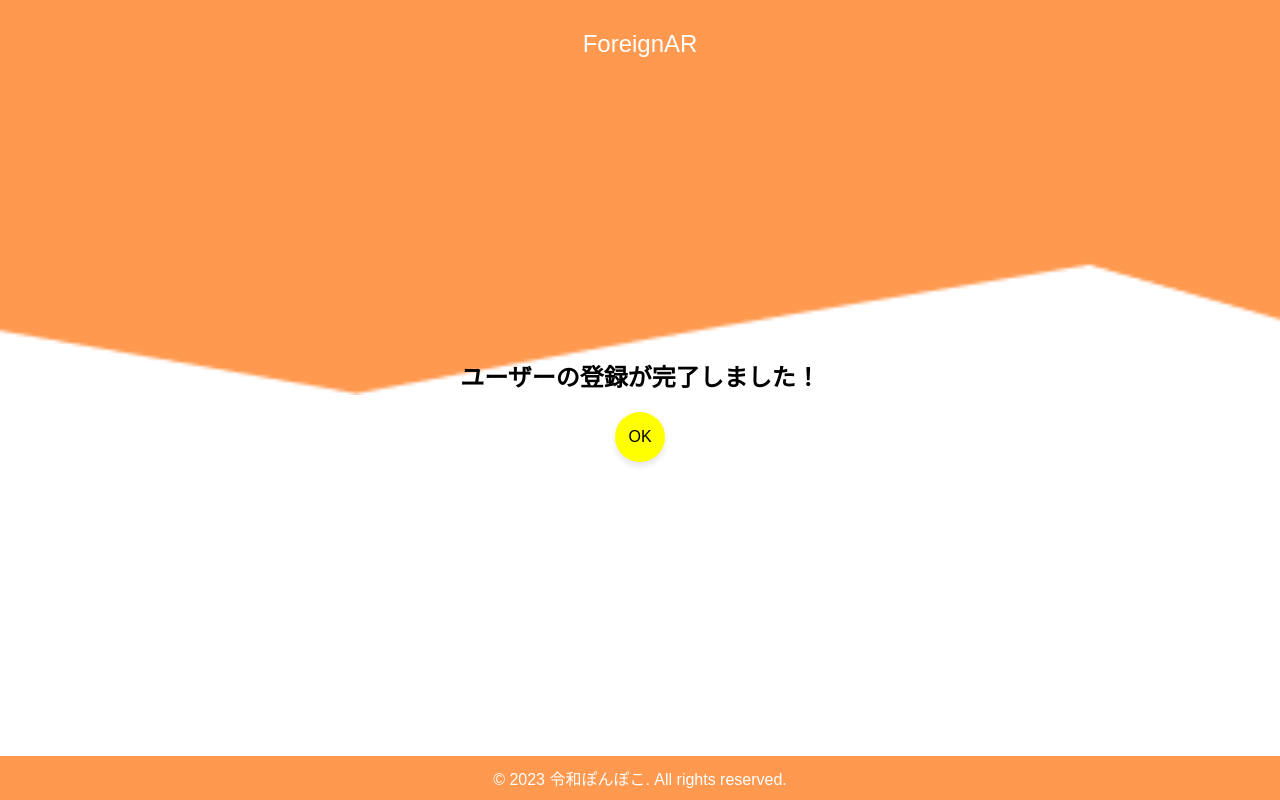
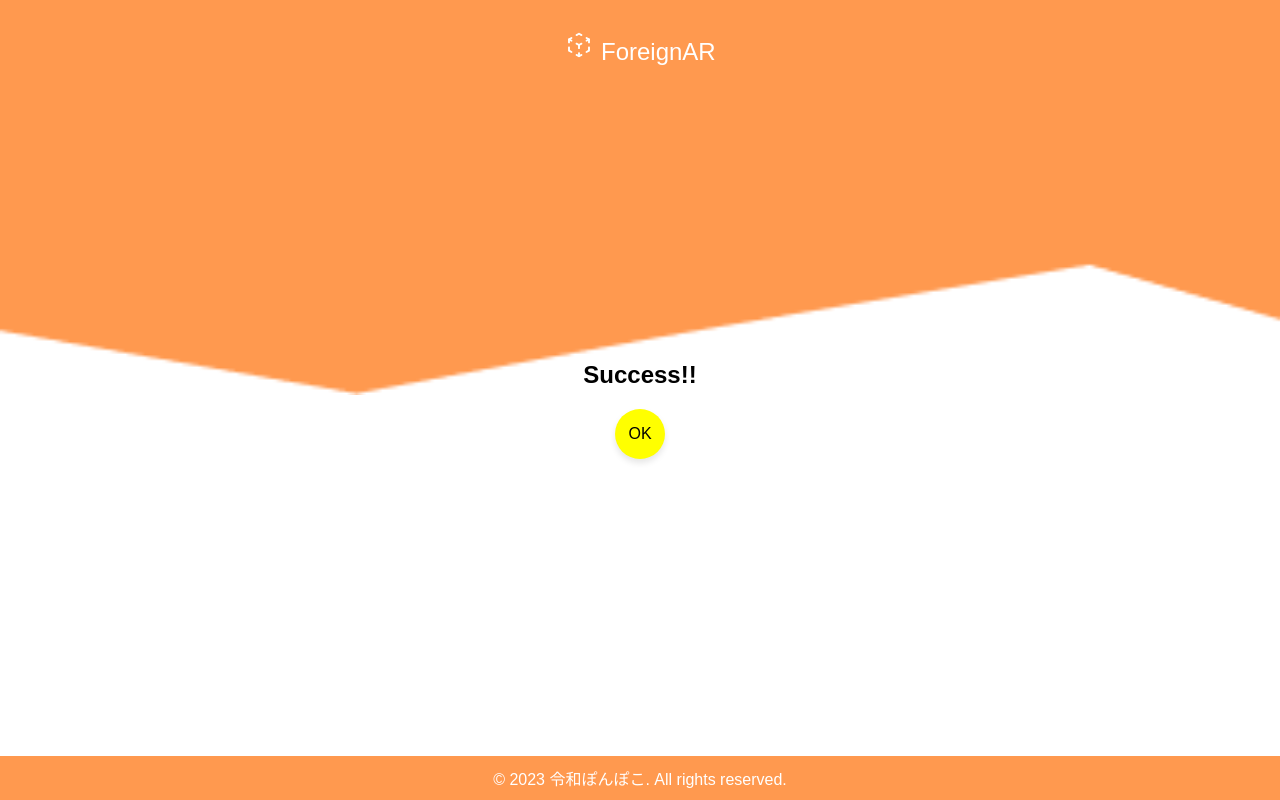
Before and after one commit to ReiwaPonpoco/KIH_hackathon, a plain HTML site: page html/signup_success.html in a window 1280 px wide. Drawn offline with Linux system fonts and the light colour scheme.

Commit message:
[FIX] confirm.css, signup.html, signup_success.htmlスタイル修正

```diff
--- a/css/confirm.css
+++ b/css/confirm.css
@@ -19,7 +19,7 @@ h1 {
 
 /* このCSSはサインアップフォームを整えるためのものです。 */
 #signupForm {
-    width: 60%;
+    width: 100%;
     max-width: 400px;  /* この値は任意で、フォームの最大幅を示しています。 */
     margin: 0 auto;   /* これによりフォームが中央に配置されます。 */
     display: flex;
@@ -27,7 +27,7 @@ h1 {
     align-items: center; /* ここで子要素（ボタンを含む）を中央に配置します */
 }
 #loginForm {
-    width: 60%;
+    width: 100%;
     max-width: 400px;  /* この値は任意で、フォームの最大幅を示しています。 */
     margin: 0 auto;   /* これによりフォームが中央に配置されます。 */
     display: flex;
@@ -57,7 +57,9 @@ label {
 
 input[type="text"],
 input[type="password"] {
-    width: 100%; /* フォームの入力部分を親要素の幅いっぱいに広げる */
+    width: 80%; /* フォームの入力部分を親要素の幅いっぱいに広げる */
+    margin-left: auto; /* これにより左側にマージンが自動的に適用されます */
+    margin-right: auto; /* これにより右側にマージンが自動的に適用されます */
     padding: 10px; /* 入力部分の中のテキストに少しスペースを入れる */
     box-sizing: border-box; /* paddingを含む全体の幅を固定 */
     border: 2px solid #FF994F; /* 縁の色を#FF994Fに設定 */
--- a/html/signup_success.html
+++ b/html/signup_success.html
@@ -14,8 +14,48 @@
 
 <body>
     <div class="App">
-        <header>ForeignAR</header>
-        <h2>ユーザーの登録が完了しました！</h2>
+        <header>
+            <svg width="30" height="30" viewBox="0 0 30 30" fill="none" xmlns="http://www.w3.org/2000/svg">
+                <path fill-rule="evenodd" clip-rule="evenodd"
+                    d="M5.00001 16.5625C5.51777 16.5625 5.93751 16.9822 5.93751 17.5V20.0707L7.95181 21.1785C8.40548 21.4281 8.57098 21.9981 8.32146 22.4518C8.07194 22.9055 7.50188 23.071 7.04821 22.8215L4.54821 21.4465C4.24863 21.2817 4.06251 20.9669 4.06251 20.625V17.5C4.06251 16.9822 4.48224 16.5625 5.00001 16.5625Z"
+                    fill="white" />
+                <path fill-rule="evenodd" clip-rule="evenodd"
+                    d="M8.32146 7.5482C8.57098 8.00188 8.40548 8.57193 7.95181 8.82145L5.93751 9.92932V12.5C5.93751 13.0178 5.51777 13.4375 5.00001 13.4375C4.48224 13.4375 4.06251 13.0178 4.06251 12.5V9.375C4.06251 9.0331 4.24863 8.71831 4.54821 8.55355L7.04821 7.17855C7.50188 6.92903 8.07194 7.09453 8.32146 7.5482Z"
+                    fill="white" />
+                <path fill-rule="evenodd" clip-rule="evenodd"
+                    d="M14.5482 2.92855C14.8295 2.77382 15.1705 2.77382 15.4518 2.92855L17.9518 4.30355C18.4055 4.55307 18.571 5.12312 18.3215 5.5768C18.0719 6.03047 17.5019 6.19597 17.0482 5.94645L15 4.81994L12.9518 5.94645C12.4981 6.19597 11.9281 6.03047 11.6786 5.5768C11.429 5.12312 11.5945 4.55307 12.0482 4.30355L14.5482 2.92855Z"
+                    fill="white" />
+                <path fill-rule="evenodd" clip-rule="evenodd"
+                    d="M21.6786 7.5482C21.9281 7.09453 22.4981 6.92903 22.9518 7.17855L25.4518 8.55355C25.7514 8.71831 25.9375 9.0331 25.9375 9.375V12.5C25.9375 13.0178 25.5178 13.4375 25 13.4375C24.4822 13.4375 24.0625 13.0178 24.0625 12.5V9.92932L22.0482 8.82145C21.5945 8.57193 21.429 8.00188 21.6786 7.5482Z"
+                    fill="white" />
+                <path fill-rule="evenodd" clip-rule="evenodd"
+                    d="M25 16.5625C25.5178 16.5625 25.9375 16.9822 25.9375 17.5V20.625C25.9375 20.9643 25.7541 21.2772 25.4581 21.443L22.9581 22.843C22.5063 23.096 21.935 22.9348 21.682 22.4831C21.429 22.0313 21.5902 21.46 22.0419 21.207L24.0625 20.0755V17.5C24.0625 16.9822 24.4822 16.5625 25 16.5625Z"
+                    fill="white" />
+                <path fill-rule="evenodd" clip-rule="evenodd"
+                    d="M11.6786 24.4232C11.9281 23.9695 12.4981 23.804 12.9518 24.0535L15 25.1801L17.0482 24.0535C17.5019 23.804 18.0719 23.9695 18.3215 24.4232C18.571 24.8769 18.4055 25.4469 17.9518 25.6964L15.4518 27.0715C15.1705 27.2262 14.8295 27.2262 14.5482 27.0715L12.0482 25.6964C11.5945 25.4469 11.429 24.8769 11.6786 24.4232Z"
+                    fill="white" />
+                <path fill-rule="evenodd" clip-rule="evenodd"
+                    d="M18.3215 13.1732C18.571 13.6269 18.4055 14.1969 17.9518 14.4465L15.4518 15.8215C14.9981 16.071 14.4281 15.9055 14.1786 15.4518C13.929 14.9981 14.0945 14.4281 14.5482 14.1785L17.0482 12.8035C17.5019 12.554 18.0719 12.7195 18.3215 13.1732Z"
+                    fill="white" />
+                <path fill-rule="evenodd" clip-rule="evenodd"
+                    d="M25.8215 8.9232C26.071 9.37688 25.9055 9.94693 25.4518 10.1965L22.9518 11.5715C22.4981 11.821 21.9281 11.6555 21.6786 11.2018C21.429 10.7481 21.5945 10.1781 22.0482 9.92855L24.5482 8.55355C25.0019 8.30403 25.5719 8.46953 25.8215 8.9232Z"
+                    fill="white" />
+                <path fill-rule="evenodd" clip-rule="evenodd"
+                    d="M15 14.0625C15.5178 14.0625 15.9375 14.4822 15.9375 15V18.125C15.9375 18.6428 15.5178 19.0625 15 19.0625C14.4822 19.0625 14.0625 18.6428 14.0625 18.125V15C14.0625 14.4822 14.4822 14.0625 15 14.0625Z"
+                    fill="white" />
+                <path fill-rule="evenodd" clip-rule="evenodd"
+                    d="M15 22.1875C15.5178 22.1875 15.9375 22.6072 15.9375 23.125V26.25C15.9375 26.7678 15.5178 27.1875 15 27.1875C14.4822 27.1875 14.0625 26.7678 14.0625 26.25V23.125C14.0625 22.6072 14.4822 22.1875 15 22.1875Z"
+                    fill="white" />
+                <path fill-rule="evenodd" clip-rule="evenodd"
+                    d="M11.682 13.1419C11.935 12.6902 12.5063 12.529 12.9581 12.782L15.4581 14.182C15.9098 14.435 16.071 15.0063 15.818 15.4581C15.565 15.9098 14.9937 16.071 14.5419 15.818L12.0419 14.418C11.5902 14.165 11.429 13.5937 11.682 13.1419Z"
+                    fill="white" />
+                <path fill-rule="evenodd" clip-rule="evenodd"
+                    d="M4.17855 8.9232C4.42808 8.46953 4.99813 8.30403 5.45181 8.55355L7.95181 9.92855C8.40548 10.1781 8.57098 10.7481 8.32146 11.2018C8.07194 11.6555 7.50188 11.821 7.04821 11.5715L4.54821 10.1965C4.09453 9.94693 3.92903 9.37688 4.17855 8.9232Z"
+                    fill="white" />
+            </svg>
+            ForeignAR
+        </header>
+        <h2>Success!!</h2>
         <a href="../html/home.html">
             <button>OK</button>
         </a>
```
Also changed, not shown: html/signup.html (+1 -1 lines).
